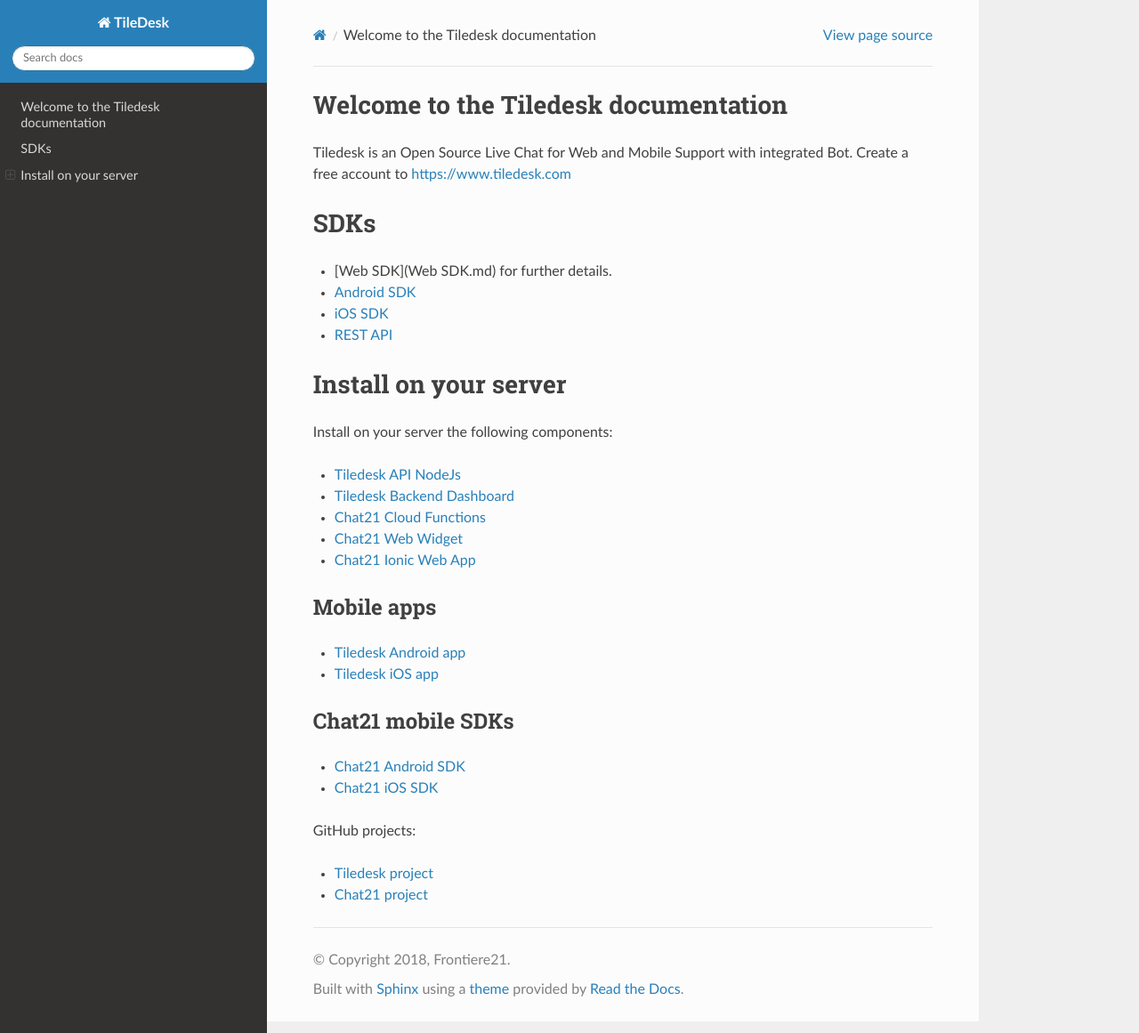
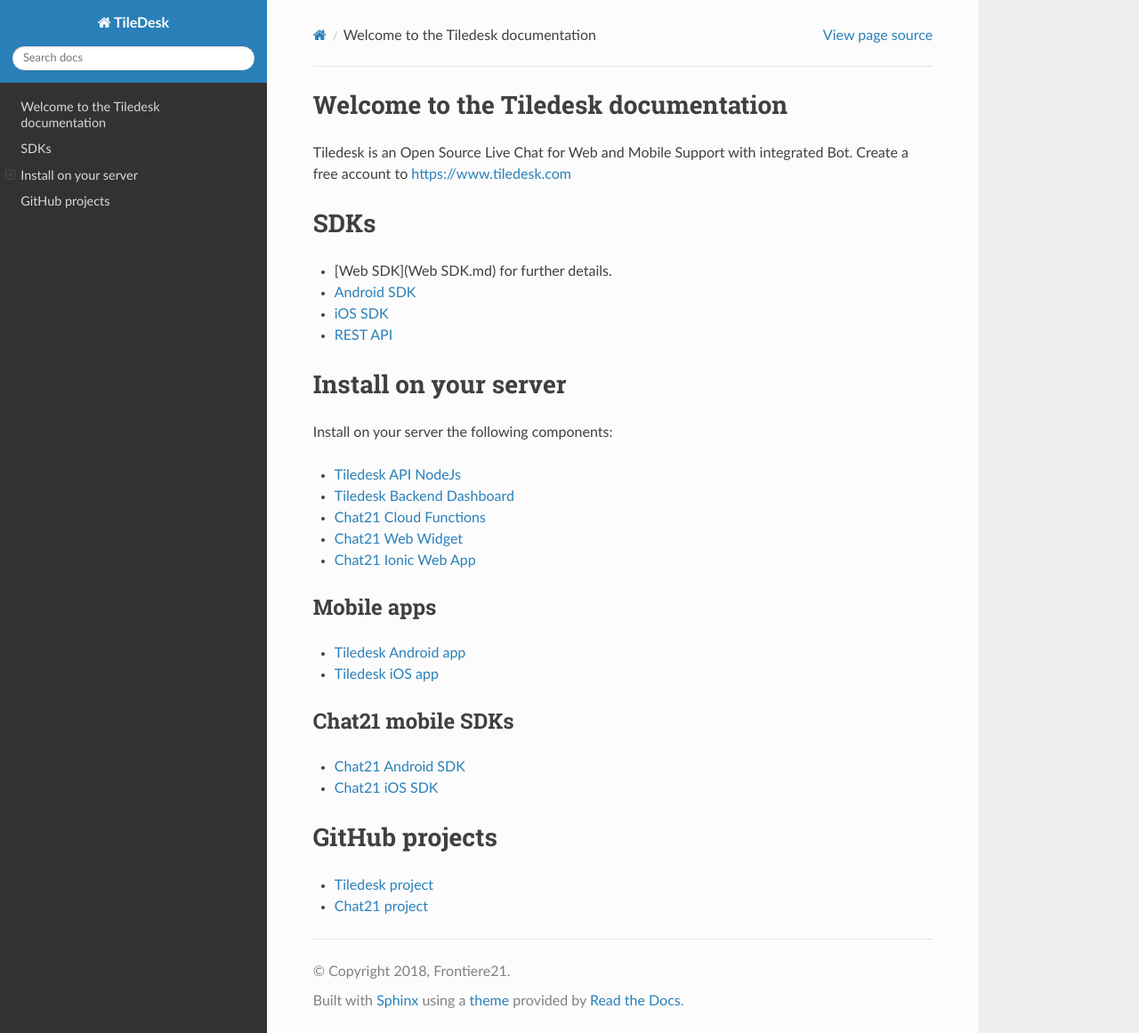
Before and after one commit to NavpreetSamra/tiledesk-docs, a Sphinx documentation site: the page built from docs/index.md, in a window 1280 px wide and 1161 px high. Shown: the whole window at 89% size. Built offline with Sphinx 7.4.7 and the Read the Docs theme 2.0.0, drawn with Linux system fonts in a browser that asks for light colours.

Commit message:
Update index.md

```diff
--- a/docs/index.md
+++ b/docs/index.md
@@ -35,7 +35,7 @@
 * [Chat21 iOS SDK](https://github.com/chat21/chat21-ios-sdk)
 
 
-GitHub projects:
+# GitHub projects
 
 * [Tiledesk project](https://github.com/tiledesk)
 * [Chat21 project](https://github.com/chat21)
```
